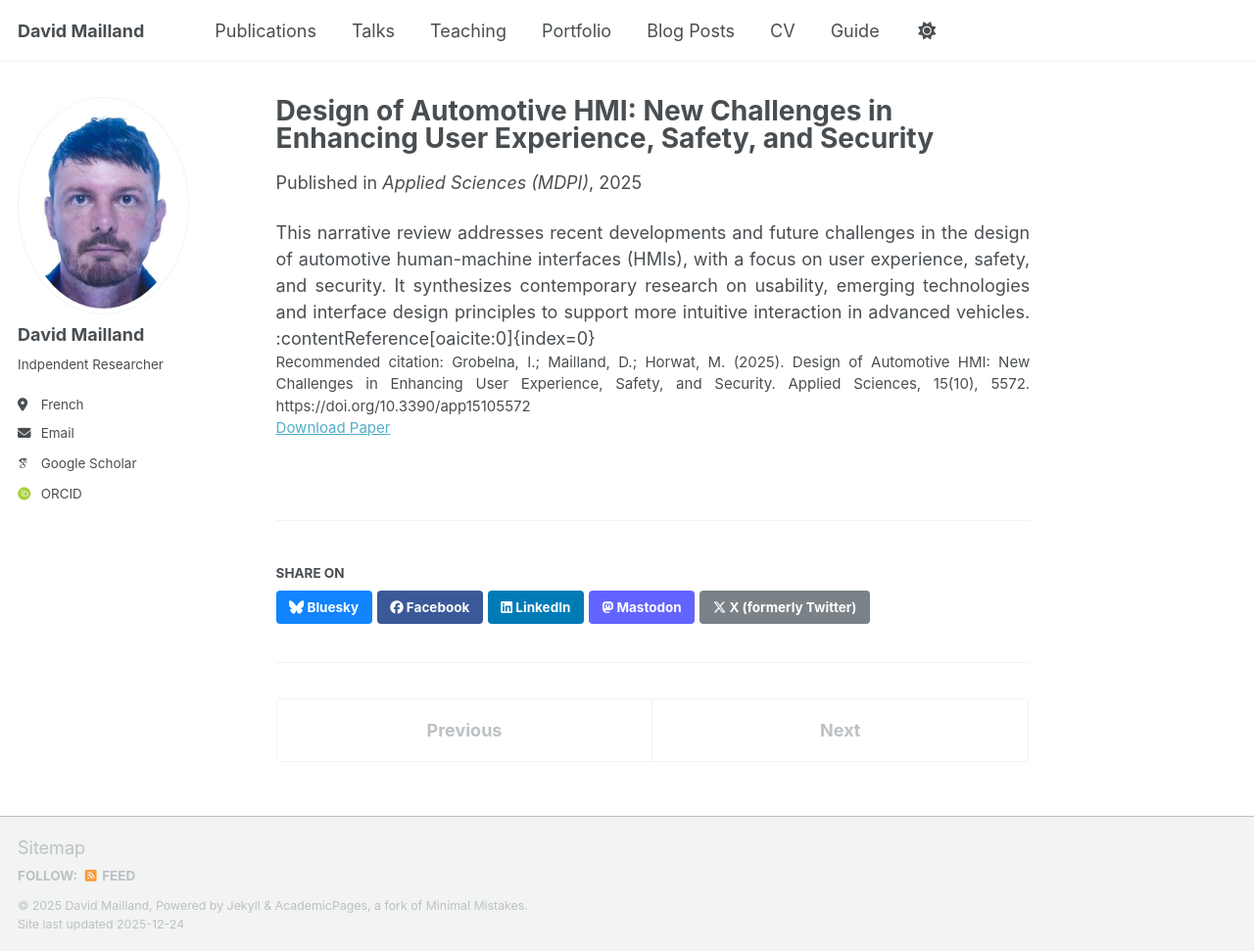
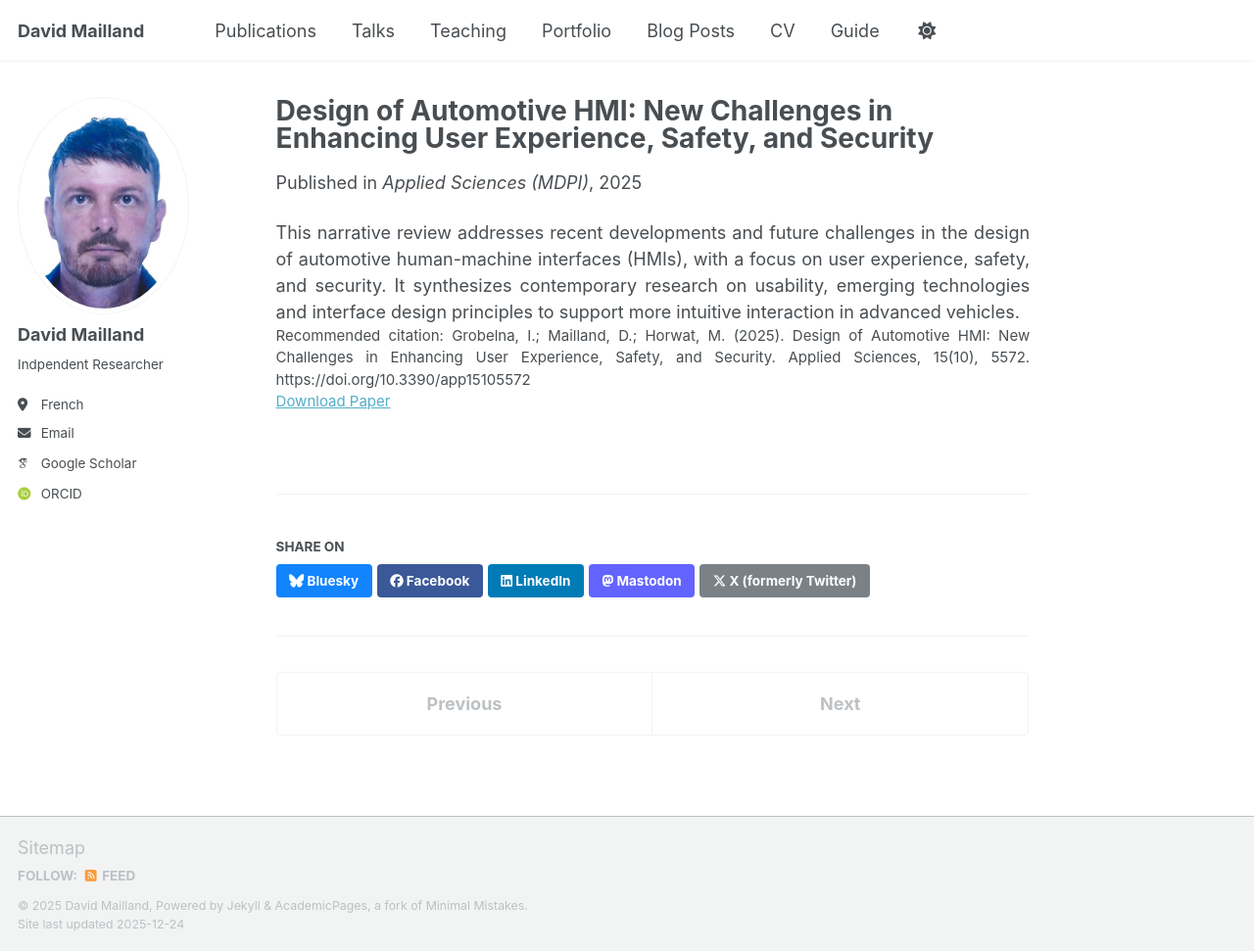
Before and after one commit to davidmailland/davidmailland.github.io, a Jekyll site: the page built from _publications/2025-05-16-applications-hmi-grobelna-mailland-horwat.md, in a window 1280 px wide and 971 px high. Shown: the whole window at 98% size. Built offline with Jekyll 4.4.1, drawn with Linux system fonts in a browser that asks for light colours; some web fonts are replaced; a script bundle is joined from its source files by our own code; library files that are not in the unit come from our copies.

Commit message:
Update 2025-05-16-applications-hmi-grobelna-mailland-horwat.md

```diff
--- a/_publications/2025-05-16-applications-hmi-grobelna-mailland-horwat.md
+++ b/_publications/2025-05-16-applications-hmi-grobelna-mailland-horwat.md
@@ -12,5 +12,5 @@ This narrative review addresses recent developments and future challenges in the
 of automotive human-machine interfaces (HMIs), with a focus on user experience,
 safety, and security. It synthesizes contemporary research on usability, emerging
 technologies and interface design principles to support more intuitive interaction
-in advanced vehicles. :contentReference[oaicite:0]{index=0}
+in advanced vehicles.
 </div>
```
